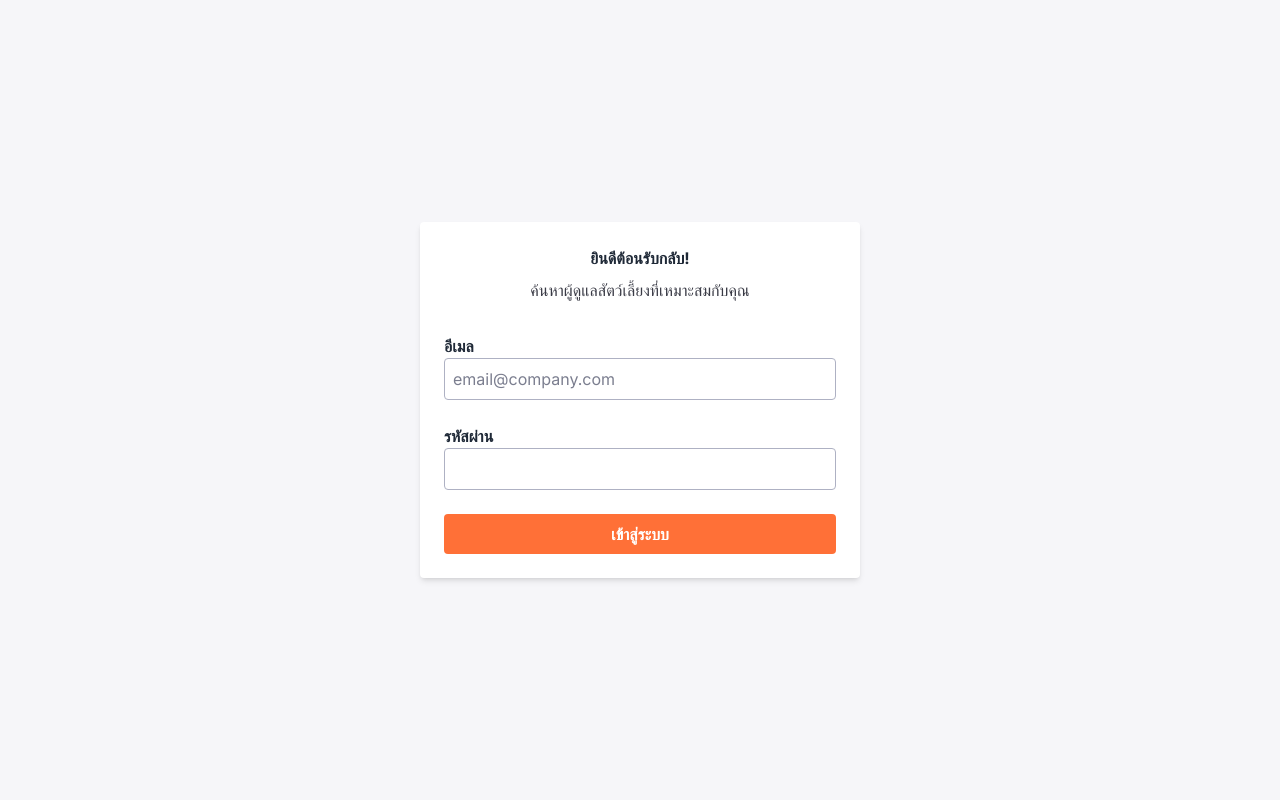
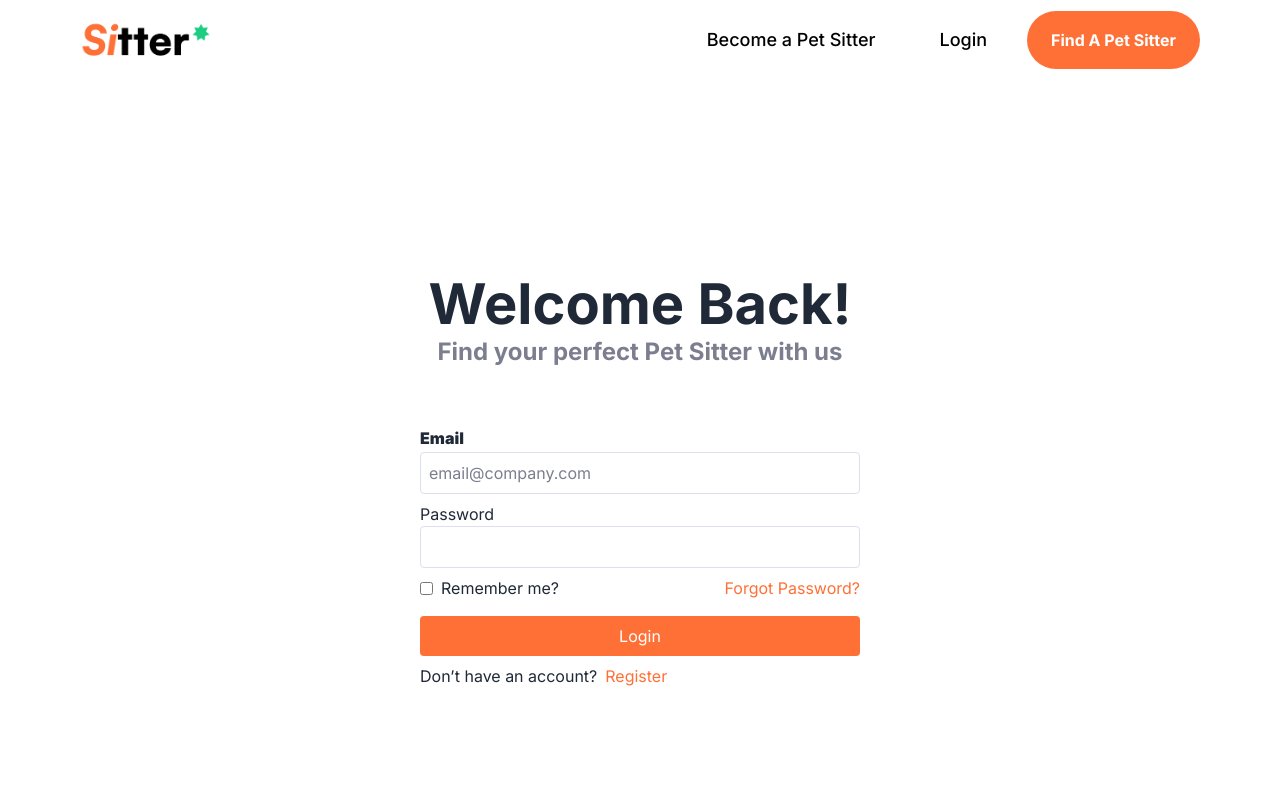
Before and after one commit to pipooreo/pet-sitter-app, a Next.js app: page /login in a window 1280 px wide. Shown: the top 800 px of the page. Built offline with nearby package versions, Linux system fonts and the light colour scheme; no server answers; a web font is replaced by a local one.

Commit message:
feat:edit middleware & login page(owner&admin)

```diff
--- a/src/app/admin/page.jsx
+++ b/src/app/admin/page.jsx
@@ -1,15 +1,78 @@
 "use client";
-import { signOut } from "next-auth/react";
-import React from "react";
 
+import React, { useEffect, useState } from "react";
+import { useSession, signOut } from "next-auth/react";
+import MainLayout from "@/components/layouts/MainLayout";
+import { useRouter } from "next/navigation";
+import { ToastContainer, toast } from "react-toastify";
 function AdminPage() {
-  const handleSignOut = async () => {
-    await signOut({ callbackUrl: "/" });
+  const { data: session, status } = useSession();
+  const router = useRouter();
+  const [rememberMe, setRememberMe] = useState(false);
+
+  // useEffect(() => {
+  //   console.log("hi", session);
+  // }, []);
+
+  // useEffect(() => {
+  //   const rememberMeStored = localStorage.getItem("rememberMe");
+  //   toast.info("hi admin lol");
+  //   if (rememberMeStored !== null) {
+  //     setRememberMe(rememberMeStored === "true");
+  //   } else {
+  //     console.log("rememberMeStored is null");
+  //   }
+
+  //   if (status === "unauthenticated") {
+  //     router.push("/login");
+  //   }
+  // }, [status, router]);
+
+  const handleLogout = async () => {
+    try {
+      toast.info("HEHE XD");
+      await signOut({ redirect: false });
+      localStorage.removeItem("rememberMe");
+
+      setTimeout(() => {
+        router.push("/login");
+      }, 1000);
+    } catch (error) {
+      console.error("Error during logout:", error);
+    }
   };
+
+  if (status === "loading") {
+    return <div>Loading...</div>;
+  }
+
   return (
-    <div>
-      <button onClick={handleSignOut}>Log Out</button>;
-    </div>
+    <MainLayout session={session}>
+      <div>
+        <ToastContainer
+          position="top-center"
+          autoClose={5000}
+          hideProgressBar={false}
+          newestOnTop={false}
+          closeOnClick
+          rtl={false}
+          pauseOnFocusLoss
+          draggable
+          pauseOnHover
+          theme="light"
+        />
+        <h1>Admin Page</h1>
+        {session && <div>{session.user.email}</div>}
+        {/* <div>session {session.user.email}</div> */}
+        <button
+          onClick={handleLogout}
+          className="bg-red-500 text-black p-2 rounded"
+        >
+          Logout
+        </button>
+        <div>Is remember me checked? {rememberMe ? "Yes" : "No"}</div>
+      </div>
+    </MainLayout>
   );
 }
 
--- a/src/app/login/page.jsx
+++ b/src/app/login/page.jsx
@@ -1,16 +1,35 @@
 "use client";
 
-import React from "react";
+import React, { useState, useEffect } from "react";
 import { Formik, Form, Field, ErrorMessage } from "formik";
 import { useRouter } from "next/navigation";
 import * as Yup from "yup";
-import { signIn, useSession ,getSession} from "next-auth/react";
+import { signIn, useSession } from "next-auth/react";
 import { ToastContainer, toast } from "react-toastify";
 import "react-toastify/dist/ReactToastify.css";
+import MainLayout from "@/components/layouts/MainLayout";
+const LoginPage = () => {
+  const router = useRouter();
+  const { data: session, status } = useSession();
+  const [rememberMe, setRememberMe] = useState(false);
+  console.log("initial session", session);
+  console.log("initial status", status);
+  useEffect(() => {
+    if (status === "authenticated") {
+      if (session.user.role === "admin") {
+        router.push("/admin");
+      } else if (session.user.role === "owner") {
+        router.push("/");
+      }
+      // else if (session.user.role === "sitter") {
+      //   router.push("/sitter");
+      // }
+    }
+  }, [status, session, router]);
 
-function LoginMainPage() {
-  const router = useRouter();
-  const { status } = useSession();
+  if (status === "loading") {
+    return <div>Loading...</div>;
+  }
 
   const initialValues = {
     email: "",
@@ -19,99 +38,60 @@ function LoginMainPage() {
 
   const validationSchema = Yup.object({
     email: Yup.string()
-      .email("กรุณากรอกอีเมลให้ถูกต้อง (email@company.com)")
-      .required("กรุณากรอกอีเมลของคุณ"),
-    password: Yup.string().required("กรุณากรอกรหัสผ่านของคุณ"),
+      .email("Please enter a valid email (email@company.com)")
+      .required("Please enter your email"),
+    password: Yup.string().required("Please enter your password"),
   });
 
-  // const handleSubmit = async (values, { setSubmitting, setFieldError }) => {
-  //   try {
-  //     // Attempt to sign in with different roles
-  //     const result = await signIn("admin-owner-login", {
-  //       redirect: false,
-  //       email: values.email,
-  //       password: values.password,
-  //     });
+  const handleRememberMeChange = () => {
+    setRememberMe(!rememberMe);
+    if (!rememberMe) {
+      console.log("Remember me checked");
+    } else {
+      console.log("Remember me unchecked");
+    }
+  };
 
-  //     if (result.error) {
-  //       if (result.error === "CredentialsSignin") {
-  //         toast.error("Invalid email or password");
-  //       } else {
-  //         toast.error(result.error);
-  //         setFieldError("password", result.error);
-  //       }
-  //     } else {
-  //       // Redirect based on the role of the user
-  //       const { role } = result.user;
-  //       if (role === "admin") {
-  //         router.replace("/admin");
-  //       } else if (role === "owner") {
-  //         router.replace("/owner");
-  //       } else {
-  //         toast.error("Unknown role. Please contact support.");
-  //       }
-  //     }
-  //   } catch (error) {
-  //     console.error("Login error:", error);
-  //     toast.error("An unexpected error occurred. Please try again.");
-  //     setFieldError(
-  //       "password",
-  //       "An unexpected error occurred. Please try again."
-  //     );
-  //   }
-
-  //   setSubmitting(false);
-  // };
-
-  // if (status === "loading") {
-  //   return <div>กำลังโหลด...</div>;
-  // }
   const handleSubmit = async (values, { setSubmitting, setFieldError }) => {
     try {
-      // ดำเนินการเข้าสู่ระบบ
-      const result = await signIn("owner-login", {
+      const result = await signIn("owner-admin-login", {
         redirect: false,
         email: values.email,
         password: values.password,
       });
 
       if (result.error) {
-        if (result.error === "CredentialsSignin") {
-          toast.error("อีเมลหรือรหัสผ่านไม่ถูกต้อง");
+        if (result.error === "Invalid password") {
+          toast.error("Invalid password. Please try again.");
+          console.log("error", result);
+        } else if (result.error === "User not found") {
+          toast.error("User not found. Please check your email and try again.");
         } else {
-          toast.error(result.error);
-          setFieldError("password", result.error);
+          toast.error("Email or Password is wrong");
+          // if not succedd > credentialpasswordiswrong smth, น่่าจะปกติเพราะมันเชคผิด
+          console.log("error", result);
         }
+        // setFieldError("password", result.error);
       } else if (result.ok) {
-        // หลังจากเข้าสู่ระบบสำเร็จ รับเซสชัน
-        const session = await getSession();
-        if (session) {
-          const role = session.user.role; // ตรวจสอบบทบาทของผู้ใช้
-          if (role === "admin") {
-            router.push("/admin"); // นำทางไปที่หน้า /admin สำหรับผู้ใช้ที่มีบทบาทเป็น admin
-          } else if (role === "owner") {
-            router.push("/"); // นำทางไปที่หน้า / สำหรับผู้ใช้ที่มีบทบาทเป็น owner
-          } else {
-            console.log("บทบาทที่ไม่คาดคิด:", role);
-            router.push("/login"); // นำทางไปที่หน้าเข้าสู่ระบบหากบทบาทไม่ตรง
-          }
+        localStorage.setItem("rememberMe", rememberMe.toString());
+
+        if (session.user.role === "admin") {
+          router.push("/admin");
+        } else if (session.user.role === "owner") {
+          router.push("/");
         }
       }
     } catch (error) {
-      console.error("ข้อผิดพลาดในการเข้าสู่ระบบ:", error);
-      toast.error("เกิดข้อผิดพลาดที่ไม่คาดคิด โปรดลองอีกครั้ง");
-      setFieldError("password", "เกิดข้อผิดพลาดที่ไม่คาดคิด โปรดลองอีกครั้ง");
+      toast.error("Email or Password is wrong");
+      setFieldError("password", "Email or Password is wrong");
     } finally {
       setSubmitting(false);
     }
   };
 
-  if (status === "loading") {
-    return <div>กำลังโหลด...</div>;
-  }
-
   return (
-    <div className="flex justify-center items-center h-screen bg-gray-100">
+    <MainLayout>
+      <div className="flex justify-center items-center h-screen">
         <ToastContainer
           position="top-center"
           autoClose={5000}
@@ -124,117 +104,102 @@ function LoginMainPage() {
           pauseOnHover
           theme="light"
         />
-      <div className="w-[440px] p-6 bg-white rounded shadow-md">
-        <div className="flex flex-col items-center mb-8">
-          <h1 className="text-2xl font-bold mb-2">ยินดีต้อนรับกลับ!</h1>
-          <h3 className="text-lg text-gray-600">
-            ค้นหาผู้ดูแลสัตว์เลี้ยงที่เหมาะสมกับคุณ
+        <div className="w-[440px] flex flex-col justify-between gap-[56px]">
+          <div className="flex flex-col justify-center items-center">
+            <h1 className="text-head1">Welcome Back!</h1>
+            <h3 className="text-head3 text-gray-400">
+              Find your perfect Pet Sitter with us
             </h3>
           </div>
+          <div className="flex flex-col justify-center w-full gap-[32px]">
             <Formik
               initialValues={initialValues}
               validationSchema={validationSchema}
               onSubmit={handleSubmit}
             >
               {({ errors, touched, isSubmitting }) => (
-            <Form className="flex flex-col gap-4">
-              <div>
-                <label htmlFor="email" className="font-semibold text-gray-700">
-                  อีเมล
+                <Form className="flex flex-col">
+                  <label htmlFor="email" className="font-black text-body2">
+                    Email
                   </label>
-                <div className="relative">
                   <Field
                     type="email"
                     name="email"
                     placeholder="email@company.com"
-                    className={`mb-2 p-2 pr-10 w-full border rounded outline-none transition-colors duration-200
-                      ${
+                    className={`mb-2 p-2 border w-full rounded outline-none transition-colors duration-200 ${
                       errors.email && touched.email
-                          ? "border-red-500"
-                          : "border-gray-300"
-                      }
-                      focus:border-orange-500`}
+                        ? "border-red"
+                        : "border-gray-200"
+                    } focus:border-orange-400`}
                   />
-                  {errors.email && touched.email && (
-                    <svg
-                      width="14"
-                      height="14"
-                      className="absolute right-3 top-1/2 transform -translate-y-1/2 text-red-500"
-                      viewBox="0 0 14 14"
-                      fill="none"
-                      xmlns="http://www.w3.org/2000/svg"
-                    >
-                      <path
-                        fillRule="evenodd"
-                        clipRule="evenodd"
-                        d="M13.4016 6.99961C13.4016 10.5342 10.5362 13.3996 7.00156 13.3996C3.46694 13.3996 0.601562 10.5342 0.601562 6.99961C0.601562 3.46499 3.46694 0.599609 7.00156 0.599609C10.5362 0.599609 13.4016 3.46499 13.4016 6.99961ZM7.80156 10.1996C7.80156 10.6414 7.44339 10.9996 7.00156 10.9996C6.55974 10.9996 6.20156 10.6414 6.20156 10.1996C6.20156 9.75778 6.55974 9.39961 7.00156 9.39961C7.44339 9.39961 7.80156 9.75778 7.80156 10.1996ZM7.00156 2.99961C6.55974 2.99961 6.20156 3.35778 6.20156 3.79961V6.99961C6.20156 7.44144 6.55974 7.79961 7.00156 7.79961C7.44339 7.79961 7.80156 7.44144 7.80156 6.99961V3.79961C7.80156 3.35778 7.44339 2.99961 7.00156 2.99961Z"
-                        fill="#EA1010"
-                      />
-                    </svg>
-                  )}
-                </div>
                   <ErrorMessage
                     name="email"
                     component="div"
-                  className="text-red-500 mb-2"
+                    className="text-red mb-2"
                   />
-              </div>
-              <div>
-                <label
-                  htmlFor="password"
-                  className="font-semibold text-gray-700"
-                >
-                  รหัสผ่าน
-                </label>
-                <div className="relative">
+
+                  <label htmlFor="password">Password</label>
                   <Field
                     type="password"
                     name="password"
-                    className={`mb-2 p-2 border w-full rounded outline-none transition-colors duration-200
-                      ${
+                    className={`mb-2 p-2 border w-full rounded outline-none transition-colors duration-200 ${
                       errors.password && touched.password
-                          ? "border-red-500"
-                          : "border-gray-300"
-                      }
-                      focus:border-orange-500`}
+                        ? "border-red"
+                        : "border-gray-200"
+                    } focus:border-orange-400`}
                   />
-                  {errors.password && touched.password && (
-                    <svg
-                      width="14"
-                      height="14"
-                      className="absolute right-3 top-1/2 transform -translate-y-1/2 text-red-500"
-                      viewBox="0 0 14 14"
-                      fill="none"
-                      xmlns="http://www.w3.org/2000/svg"
-                    >
-                      <path
-                        fillRule="evenodd"
-                        clipRule="evenodd"
-                        d="M13.4016 6.99961C13.4016 10.5342 10.5362 13.3996 7.00156 13.3996C3.46694 13.3996 0.601562 10.5342 0.601562 6.99961C0.601562 3.46499 3.46694 0.599609 7.00156 0.599609C10.5362 0.599609 13.4016 3.46499 13.4016 6.99961ZM7.80156 10.1996C7.80156 10.6414 7.44339 10.9996 7.00156 10.9996C6.55974 10.9996 6.20156 10.6414 6.20156 10.1996C6.20156 9.75778 6.55974 9.39961 7.00156 9.39961C7.44339 9.39961 7.80156 9.75778 7.80156 10.1996ZM7.00156 2.99961C6.55974 2.99961 6.20156 3.35778 6.20156 3.79961V6.99961C6.20156 7.44144 6.55974 7.79961 7.00156 7.79961C7.44339 7.79961 7.80156 7.44144 7.80156 6.99961V3.79961C7.80156 3.35778 7.44339 2.99961 7.00156 2.99961Z"
-                        fill="#EA1010"
-                      />
-                    </svg>
-                  )}
-                </div>
                   <ErrorMessage
                     name="password"
                     component="div"
-                  className="text-red-500 mb-2"
+                    className="text-red mb-2"
                   />
+
+                  <div className="flex justify-between items-center mb-4">
+                    <div className="flex items-center">
+                      <Field
+                        type="checkbox"
+                        name="rememberMe"
+                        checked={rememberMe}
+                        onChange={handleRememberMeChange}
+                        className="mr-2"
+                      />
+                      <label htmlFor="rememberMe" className="text-gray-700">
+                        Remember me?
+                      </label>
                     </div>
+                    <button
+                      type="button"
+                      className="text-orange-500 text-sm"
+                      onClick={() => router.push("/forgot-password")}
+                    >
+                      Forgot Password?
+                    </button>
+                  </div>
+
                   <button
                     type="submit"
                     disabled={isSubmitting}
-                className="w-full py-2 px-4 bg-orange-500 text-white font-semibold rounded hover:bg-orange-600 disabled:bg-gray-400"
+                    className="bg-orange-500 text-white p-2 rounded"
                   >
-                เข้าสู่ระบบ
+                    Login
                   </button>
+                  <p className="mt-2 ">
+                    Don’t have an account?
+                    <button
+                      className="text-orange-500 ml-2"
+                      onClick={() => router.push("/register")}
+                    >
+                      Register
+                    </button>
+                  </p>
                 </Form>
               )}
             </Formik>
           </div>
         </div>
+      </div>
+    </MainLayout>
   );
-}
+};
 
-export default LoginMainPage;
+export default LoginPage;
--- a/src/app/loginsitter/page.jsx
+++ b/src/app/login/sitter/page.jsx
@@ -80,9 +80,9 @@ function LoginSitterPage() {
             onSubmit={handleSubmit}
           >
             {({ errors, touched, isSubmitting }) => (
-              <Form className="flex flex-col ">
+              <Form className="flex flex-col gap-[32px]">
                 <div>
-                  <label htmlFor="email" className="font-black text-body2">
+                  <label htmlFor="email" className="text-black text-body2 ">
                     Email
                   </label>
                   <div className="relative">
@@ -123,7 +123,7 @@ function LoginSitterPage() {
                   </div>
                 </div>
                 <div>
-                  <label htmlFor="password" className="font-black text-body2">
+                  <label htmlFor="password" className="text-black text-body2">
                     Password
                   </label>
                   <div className="relative">
@@ -164,20 +164,20 @@ function LoginSitterPage() {
                   />
                 </div>
 
-                <button className="text-orange-500 text-[16px] text-center font-bold mb-2">
+                <button className="text-orange-500 hover:text-orange-400 active:text-orange-600 text-[16px] text-center font-bold ">
                   Forget Password?
                 </button>
                 <button
                   type="submit"
                   disabled={isSubmitting}
-                  className="bg-orange-500 text-white p-2 rounded"
+                  className="bg-orange-500 hover:bg-orange-400 active:bg-orange-600 text-white rounded-[99px] p-[12px_24px]"
                 >
                   Login
                 </button>
-                <p className="mt-2">
+                <p className="flex gap-[8px] justify-center items-center text-[#060D18] text-body1">
                   Don’t have Pet Sitter account?
                   <button
-                    className="text-orange-500"
+                    className="text-orange-500 hover:text-orange-400 active:text-orange-600 text-[16px]"
                     onClick={() => router.push("/register")}
                   >
                     Register
--- a/src/app/page.jsx
+++ b/src/app/page.jsx
@@ -1,12 +1,17 @@
+"use client";
 import Activity from "@/components/home/Activity";
 import HomeFooter from "@/components/home/HomeFooter";
 import HomeHeader from "@/components/home/HomeHeader";
 import SearchBar from "@/components/home/SearchBar";
 import MainLayout from "@/components/layouts/MainLayout";
+import { useSession } from "next-auth/react";
 
 export default function Home() {
+  const { data: session } = useSession();
+  console.log(session);
+
   return (
-    <MainLayout>
+    <MainLayout session={session}>
       <main className="w-full h-full xs:w-xs">
         <HomeHeader />
         <SearchBar />
--- a/src/app/register/page.jsx
+++ b/src/app/register/page.jsx
@@ -6,7 +6,7 @@ function RegisterPage() {
     <div>
       <h1>Register Page</h1>
       <Link
-        href="/loginsitter"
+        href="/login/sitter"
         className="lg:p-[16px_24px] p-[16px_20px] hover:text-gray-400 active:text-gray-600"
       >
         Become a Pet Sitter
--- a/src/app/sitter/page.jsx
+++ b/src/app/sitter/page.jsx
@@ -1,15 +1,17 @@
 "use client";
 import { signOut, useSession } from "next-auth/react";
 import React from "react";
+import Navbar from "@/components/common/Navbar";
 
 function Sitterpage() {
   const { data: session } = useSession();
   console.log(session);
   const handleSignOut = async () => {
-    await signOut({ callbackUrl: "/loginsitter" });
+    await signOut({ callbackUrl: "/" });
   };
   return (
     <div>
+      <Navbar session={session} />
       <button onClick={handleSignOut}>Log Out</button>
     </div>
   );
--- a/src/components/common/Navbar.jsx
+++ b/src/components/common/Navbar.jsx
@@ -8,9 +8,8 @@ import { FaRegUser } from "react-icons/fa";
 import { useRouter } from "next/navigation";
 import { PiBell } from "react-icons/pi";
 
-function Navbar() {
+function Navbar({ session }) {
   const [isShow, setIsShow] = useState(false);
-  const [isUser, setIsUser] = useState("");
   const router = useRouter();
 
   useEffect(() => {
@@ -25,36 +24,7 @@ function Navbar() {
           className="w-[78.97px] h-[24px] sm:w-[131.61px] sm:h-[40px] cursor-pointer"
           onClick={() => router.push("/")}
         />
-        {isUser && (
-          <div className="flex gap-6 items-center max-sm:hidden">
-            <div className="flex gap-2">
-              <div className="w-[48px] h-[48px] bg-gray-100 rounded-full flex justify-center items-center">
-                <PiBell className="w-[24px] h-[24px] text-gray-400" />
-              </div>
-              <div className="w-[48px] h-[48px] bg-gray-100 rounded-full flex justify-center items-center">
-                <FaRegComments className="w-[24px] h-[24px] text-gray-400" />
-              </div>
-              <div className="w-[48px] h-[48px] bg-gray-100 rounded-full flex justify-center items-center">
-                <FaRegUser className="w-[24px] h-[24px] text-gray-400" />
-              </div>
-            </div>
-            <Link
-              href=""
-              className="bg-orange-500 text-white rounded-full text-[16px] font-bold lg:p-[16px_24px] p-[16px_20px] hover:bg-orange-400 active:bg-orange-600"
-            >
-              Find A Pet Sitter
-            </Link>
-          </div>
-        )}
-        <div
-          className="w-[24px] h-[24px] flex flex-col justify-around sm:hidden"
-          onClick={() => setIsShow(!isShow)}
-        >
-          <div className="border-2 rounded border-gray-600"></div>
-          <div className="border-2 rounded border-gray-600"></div>
-          <div className="border-2 rounded border-gray-600"></div>
-        </div>
-        {!isUser && (
+        {!session && (
           <div className="flex lg:gap-4 gap-0 text-body1 text-black max-sm:hidden">
             <Link
               href="/register"
@@ -76,6 +46,36 @@ function Navbar() {
             </Link>
           </div>
         )}
+        {session && (
+          <div className="flex gap-6 items-center max-sm:hidden">
+            <div className="flex gap-2">
+              <div className="w-[48px] h-[48px] bg-gray-100 rounded-full flex justify-center items-center">
+                <PiBell className="w-[24px] h-[24px] text-gray-400" />
+              </div>
+              <div className="w-[48px] h-[48px] bg-gray-100 rounded-full flex justify-center items-center">
+                <FaRegComments className="w-[24px] h-[24px] text-gray-400" />
+              </div>
+              <div className="w-[48px] h-[48px] bg-gray-100 rounded-full flex justify-center items-center">
+                <FaRegUser className="w-[24px] h-[24px] text-gray-400" />
+              </div>
+            </div>
+            <Link
+              href=""
+              className="bg-orange-500 text-white rounded-full text-[16px] font-bold lg:p-[16px_24px] p-[16px_20px] hover:bg-orange-400 active:bg-orange-600"
+            >
+              Find A Pet Sitter
+            </Link>
+          </div>
+        )}
+
+        <div
+          className="w-[24px] h-[24px] flex flex-col justify-around sm:hidden"
+          onClick={() => setIsShow(!isShow)}
+        >
+          <div className="border-2 rounded border-gray-600"></div>
+          <div className="border-2 rounded border-gray-600"></div>
+          <div className="border-2 rounded border-gray-600"></div>
+        </div>
       </div>
     </nav>
   );
--- a/src/components/layouts/MainLayout.jsx
+++ b/src/components/layouts/MainLayout.jsx
@@ -2,10 +2,10 @@ import Footer from "@/components/common/Footer";
 import Navbar from "@/components/common/Navbar";
 import React from "react";
 
-function MainLayout({ children }) {
+function MainLayout({ children, session }) {
   return (
     <div>
-      <Navbar />
+      <Navbar session={session} />
       <main>{children}</main>
       <Footer />
     </div>
```
Also changed, not shown: src/app/api/auth/[...nextauth]/route.js (+59 -76 lines), src/middleware.js (+58 -6 lines). Lines whose indentation alone changed are shown as unchanged.
